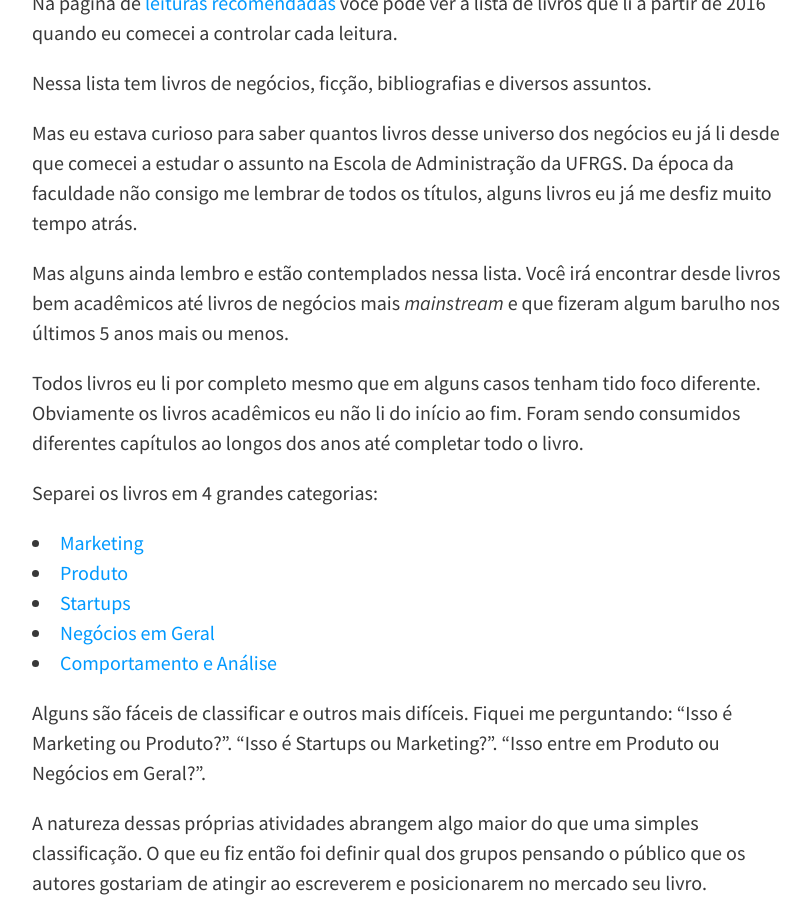
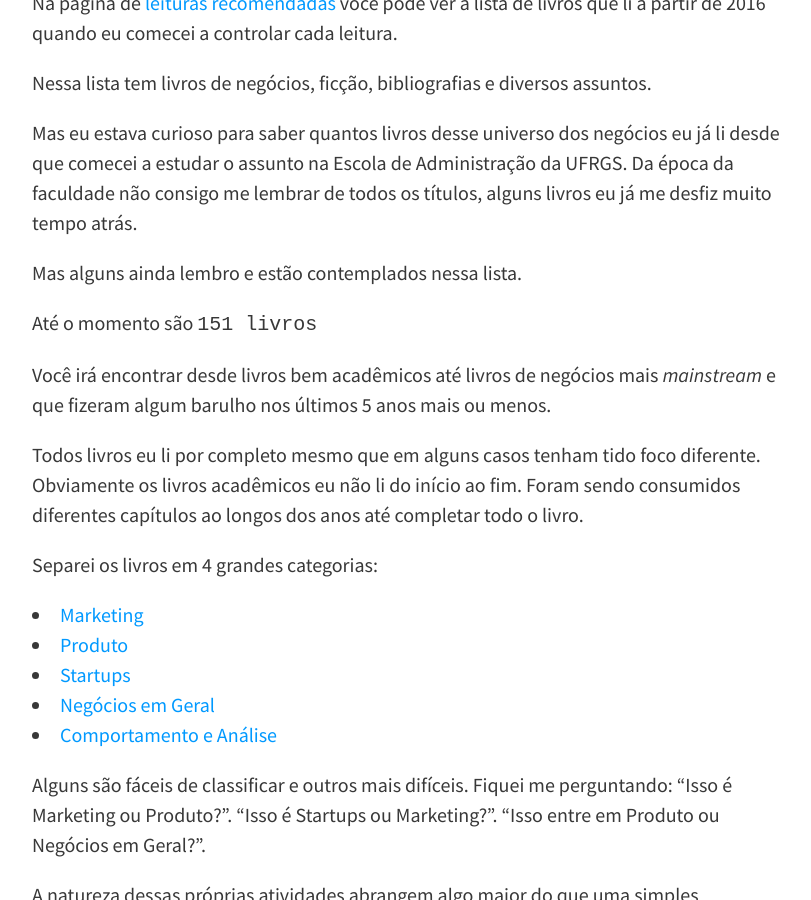
Before and after one commit to felipecbarbosa/felipecbarbosa.github.io, a Jekyll site: the page built from livros-profissionais.md, in a window 1280 px wide and 900 px high, scrolled down 332 px. Shown: the whole window, without its empty margins (224-1035 px from the left). Built offline with Jekyll 4.4.1, drawn with Linux system fonts in a browser that asks for light colours; nearby versions of some CDN libraries; comment, search, counter and statistics services are not loaded.

Commit message:
Added total number of books

````diff
--- a/livros-profissionais.md
+++ b/livros-profissionais.md
@@ -11,7 +11,11 @@ Nessa lista tem livros de negócios, ficção, bibliografias e diversos assuntos
 
 Mas eu estava curioso para saber quantos livros desse universo dos negócios eu já li desde que comecei a estudar o assunto na Escola de Administração da UFRGS. Da época da faculdade não consigo me lembrar de todos os títulos, alguns livros eu já me desfiz muito tempo atrás.
 
-Mas alguns ainda lembro e estão contemplados nessa lista. Você irá encontrar desde livros bem acadêmicos até livros de negócios mais *mainstream* e que fizeram algum barulho nos últimos 5 anos mais ou menos.
+Mas alguns ainda lembro e estão contemplados nessa lista.
+
+Até o momento são ```151 livros```
+
+Você irá encontrar desde livros bem acadêmicos até livros de negócios mais *mainstream* e que fizeram algum barulho nos últimos 5 anos mais ou menos.
 
 Todos livros eu li por completo mesmo que em alguns casos tenham tido foco diferente. Obviamente os livros acadêmicos eu não li do início ao fim. Foram sendo consumidos diferentes capítulos ao longos dos anos até completar todo o livro.
 
````
